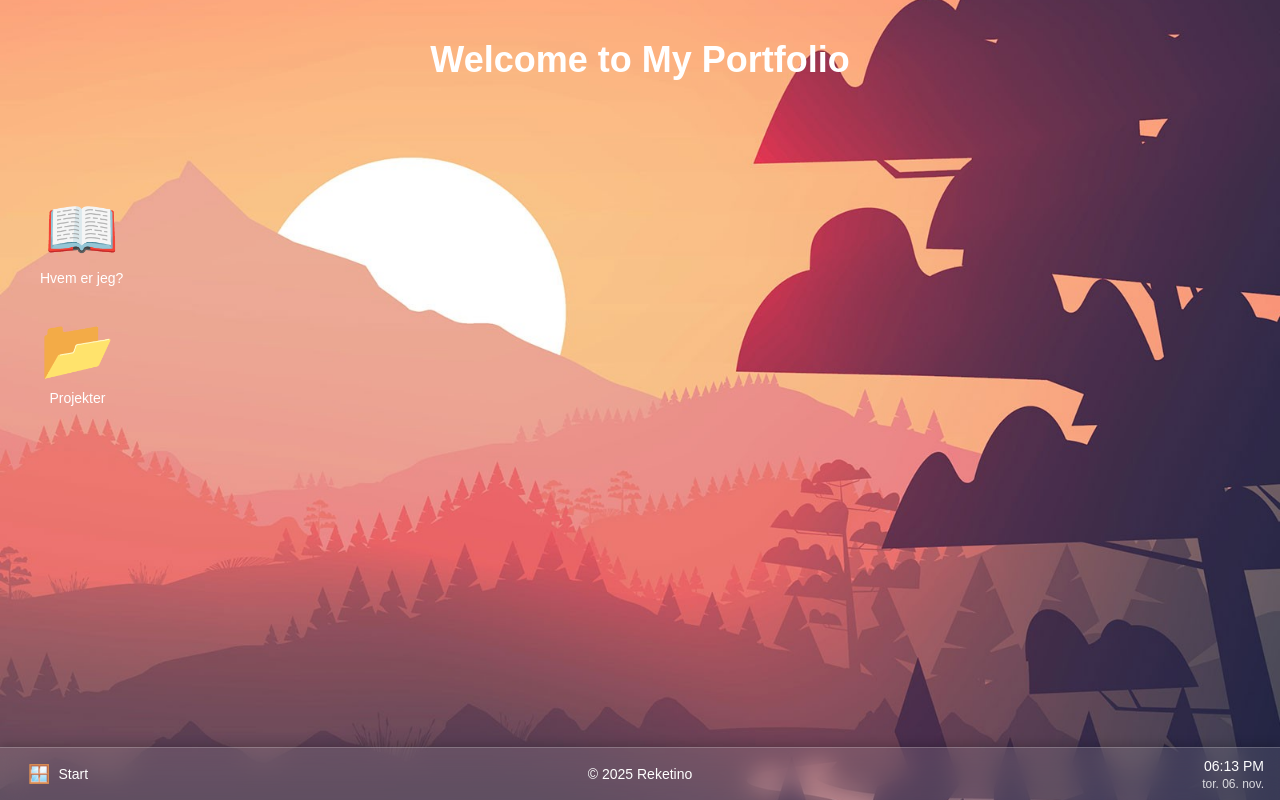
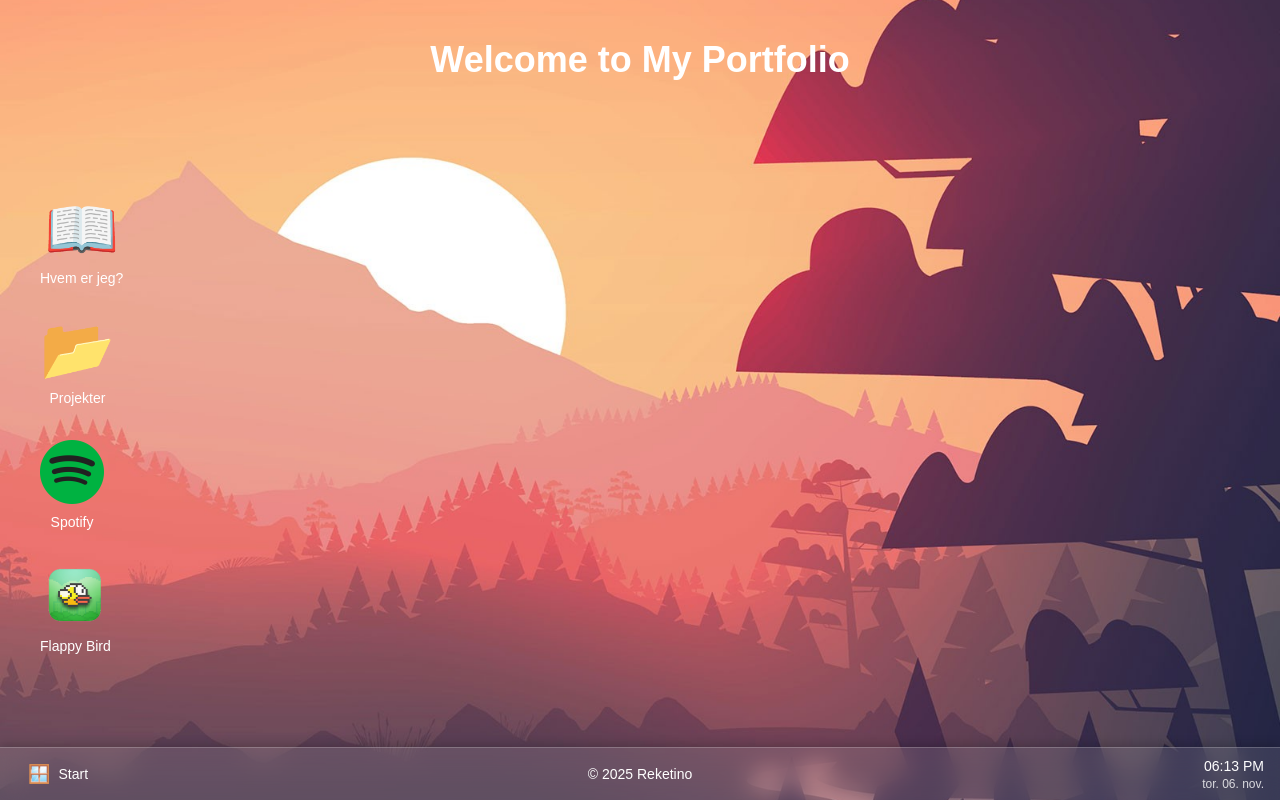
Before and after one commit to Reketino/Github-PortfoliYo-Brainstorm, a Next.js app: page /computer in a window 1280 px wide. Built offline with nearby package versions, Linux system fonts and the light colour scheme.

Commit message:
spotify og flappybird lagt til

```diff
--- a/src/app/computer/page.js
+++ b/src/app/computer/page.js
@@ -1,4 +1,5 @@
 "use client";
+import Image from "next/image";
 import React, { useState } from "react";
 import Taskbar from "@/components/taskbar";
 import Fullskjerm from "@/components/fullskjerm";
@@ -34,6 +35,32 @@ export default function App() {
           <span className="text-6xl">📂</span>
           <p className="mt-2 text-sm">Projekter</p>
         </div>
+
+        <div className="flex flex-col items-center cursor-pointer hover:scale-105 transition-transform"
+          onClick={() => setOpenApp("Spotify")}
+        >
+          <Image
+            src="/spotify.png"
+            alt="Spotify Icon"
+            width={64}
+            height={64}
+            className="hover-glow rounded-lg"
+          />
+          <p className="mt-2 text-sm text-center">Spotify</p>
+        </div>
+
+        <div className="flex flex-col items-center cursor-pointer hover:scale-105 transition-transform"
+          onClick={() => setOpenApp("Flappy Bird")}
+        >
+          <Image
+            src="/flappy.png"
+            alt="Flappy Bird Icon"
+            width={64}
+            height={64}
+            className="hover-glow rounded-lg"
+          />
+          <p className="mt-2 text-sm text-center">Flappy Bird</p>
+        </div>
       </div>
 
       {openApp && (
@@ -60,6 +87,8 @@ export default function App() {
               </p>
             </div>
           )}
+
+
 
 
           {openApp === "projects" && (
@@ -116,6 +145,22 @@ export default function App() {
             />
           )}
 
+          {openApp === "Spotify" && (
+            <Fullskjerm
+              url="https://open.spotify.com/embed/playlist/5fWaijV0GmLzP9KFydh712?utm_source=generator"
+              title="Spotify"
+              onBack={() => setOpenApp(null)}
+            />
+          )}
+
+          {openApp === "Flappy Bird" && (
+            <Fullskjerm
+              url="https://flappy-bird-ruby-nine.vercel.app/"
+              title="Flappy Bird"
+              onBack={() => setOpenApp(null)}
+            />
+          )}
+
 
       <Taskbar />
     </main>
```
